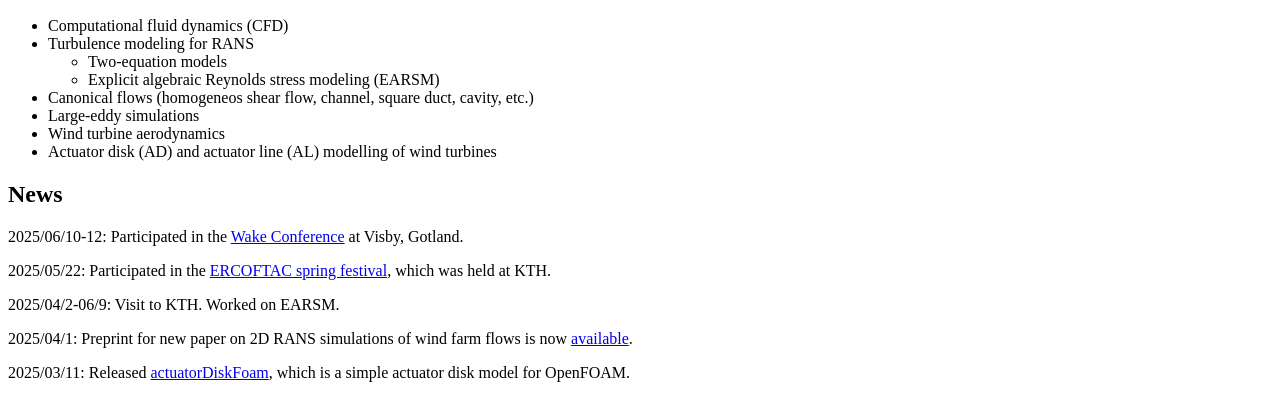
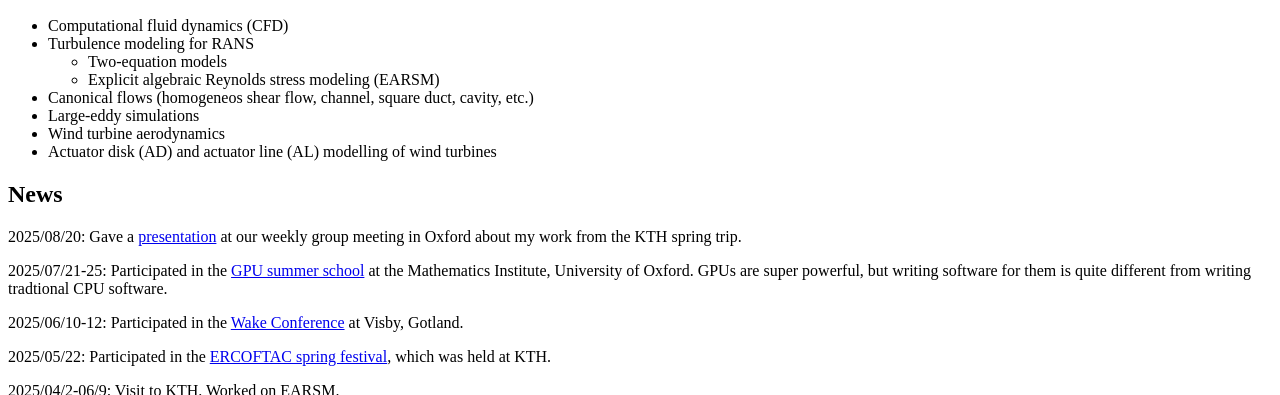
Before and after one commit to mchba/mchba.github.io, a plain HTML site: page index.html in a window 1280 px wide. Shown: the part 528-923 px from the top of the page. Drawn offline with Linux system fonts and the light colour scheme.

Commit message:
update news and add FLOW journal

```diff
--- a/index.html
+++ b/index.html
@@ -57,7 +57,7 @@
   <p> Hello! I'm a postdoc at the <a href="https://sites.google.com/view/takafuminishino">University of Oxford</a>, where I study atmospheric boundary layer and wind farm flows.<br>
     Before that, I used to work at <a href="https://wind.dtu.dk/">DTU Wind and Energy Systems</a>.</p>
 
-  My <a href="https://scholar.google.com/citations?user=Rwj9dccAAAAJ&hl=da&oi=sra">Google Scholar</a> account.<br><br>
+  My <a href="https://scholar.google.com/citations?user=Rwj9dccAAAAJ&hl=da&oi=sra">Google Scholar</a> page.<br><br>
 
   <img class="center" src="https://mchba.github.io/index_files/turbine_flow.jpeg" alt="Front page picture" width="90%" height="" align="middle">
 
@@ -80,6 +80,8 @@
 
   <!-- Current status -->
   <h2>News</h2>
+  <p>2025/08/20: Gave a <a href="https://mchba.github.io/index_files/250820_cnbl_oxford_group_meeting.pdf">presentation</a> at our weekly group meeting in Oxford about my work from the KTH spring trip. </p>
+  <p>2025/07/21-25: Participated in the <a href="https://people.maths.ox.ac.uk/~gilesm/cuda/">GPU summer school</a> at the Mathematics Institute, University of Oxford. GPUs are super powerful, but writing software for them is quite different from writing tradtional CPU software. </p>
   <p>2025/06/10-12: Participated in the <a href="https://www.wakeconference.se/">Wake Conference</a> at Visby, Gotland.</p>
   <p>2025/05/22: Participated in the <a href="https://www.ercoftac.org/events/ercoftac-spring-festival-2025/">ERCOFTAC spring festival</a>, which was held at KTH.</p>
   <p>2025/04/2-06/9: Visit to KTH. Worked on EARSM.</p>
@@ -130,6 +132,7 @@
     <li><a href="https://wes.copernicus.org/">Wind Energy Science</a></li>
     <li><a href="https://onlinelibrary.wiley.com/journal/10991824">Wind Energy</a></li>
     <li><a href="https://www.cambridge.org/core/journals/journal-of-fluid-mechanics">Journal of Fluid Mechanics</a></li>
+    <li><a href="https://www.cambridge.org/core/journals/flow">FLOW</a></li>
     <li><a href="https://aip.scitation.org/journal/phf">Physics of Fluids</a></li>
     <li><a href="https://www.springer.com/journal/10546">Boundary-Layer Meteorology</a></li>
     <li><a href="https://journals.ametsoc.org/view/journals/atsc/atsc-overview.xml">Journal of Atmospheric Sciences</a></li>
```
Also changed, not shown: 1 other file.
